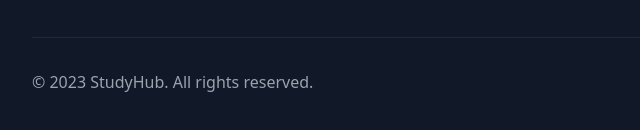
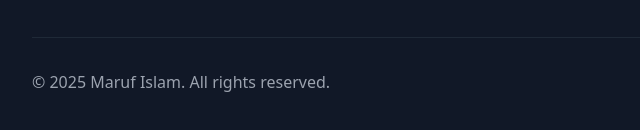
Before and after one commit to maruf7705/Study-website-D, a plain HTML site: page index.html in a window 1280 px wide. Shown: the part 3009-3139 px from the top of the page, 0-640 px from the left. Drawn offline with nearby package versions, Linux system fonts and the light colour scheme.

Commit message:
Update index.html

```diff
--- a/index.html
+++ b/index.html
@@ -283,7 +283,7 @@
                 </div>
             </div>
             <div class="border-t border-gray-800 mt-12 pt-8 flex flex-col md:flex-row justify-between items-center">
-                <p class="text-gray-400 mb-4 md:mb-0">© 2023 StudyHub. All rights reserved.</p>
+                <p class="text-gray-400 mb-4 md:mb-0">© 2025 Maruf Islam. All rights reserved.</p>
                 <div class="flex space-x-6">
                     <a href="#" class="text-gray-400 hover:text-white transition-all">Privacy Policy</a>
                     <a href="#" class="text-gray-400 hover:text-white transition-all">Terms of Service</a>
```
